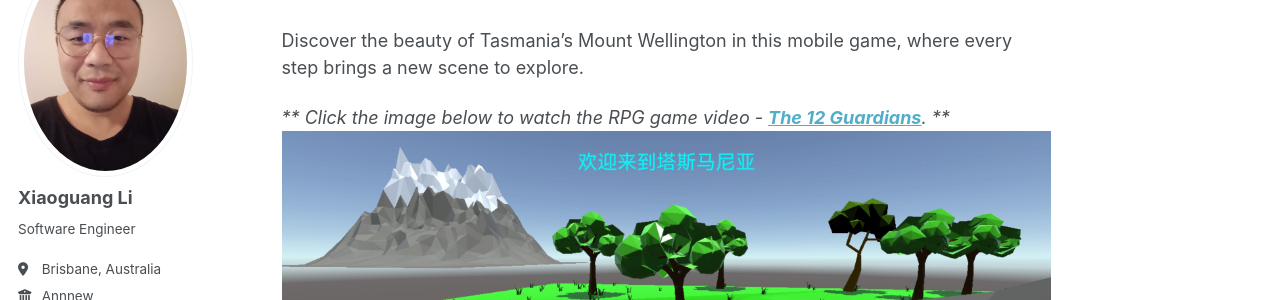
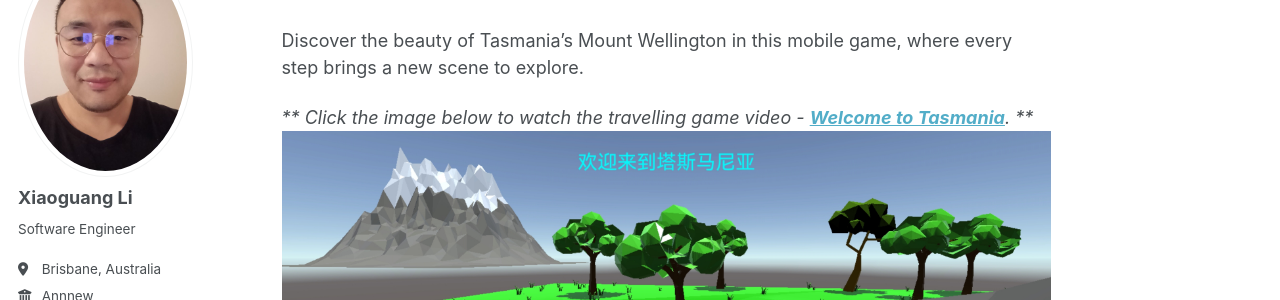
Before and after one commit to AlexGuang/AlexGuang.github.io, a Jekyll site: the page built from _portfolio/portfolio-2.md, in a window 1280 px wide and 1316 px high. Shown: the part 169-469 px from the top of the window. Built offline with Jekyll 4.4.1, drawn with Linux system fonts in a browser that asks for light colours; some web fonts are replaced; a script that is not in the unit is left out.

Commit message:
update portfolio

```diff
--- a/_portfolio/portfolio-2.md
+++ b/_portfolio/portfolio-2.md
@@ -6,5 +6,5 @@ collection: portfolio
 
 Discover the beauty of Tasmania’s Mount Wellington in this mobile game, where every step brings a new scene to explore.
 
-*** Click the image below to watch the RPG game video - [**The 12 Guardians**](https://www.youtube.com/watch?v=E68ZgQwC1oc). ***
+*** Click the image below to watch the travelling game video - [**Welcome to Tasmania**](https://www.youtube.com/watch?v=E68ZgQwC1oc). ***
 [![A game screenshot with a link to the game demo video](/images/Tasmania.jpg)](https://www.youtube.com/watch?v=E68ZgQwC1oc)
```
